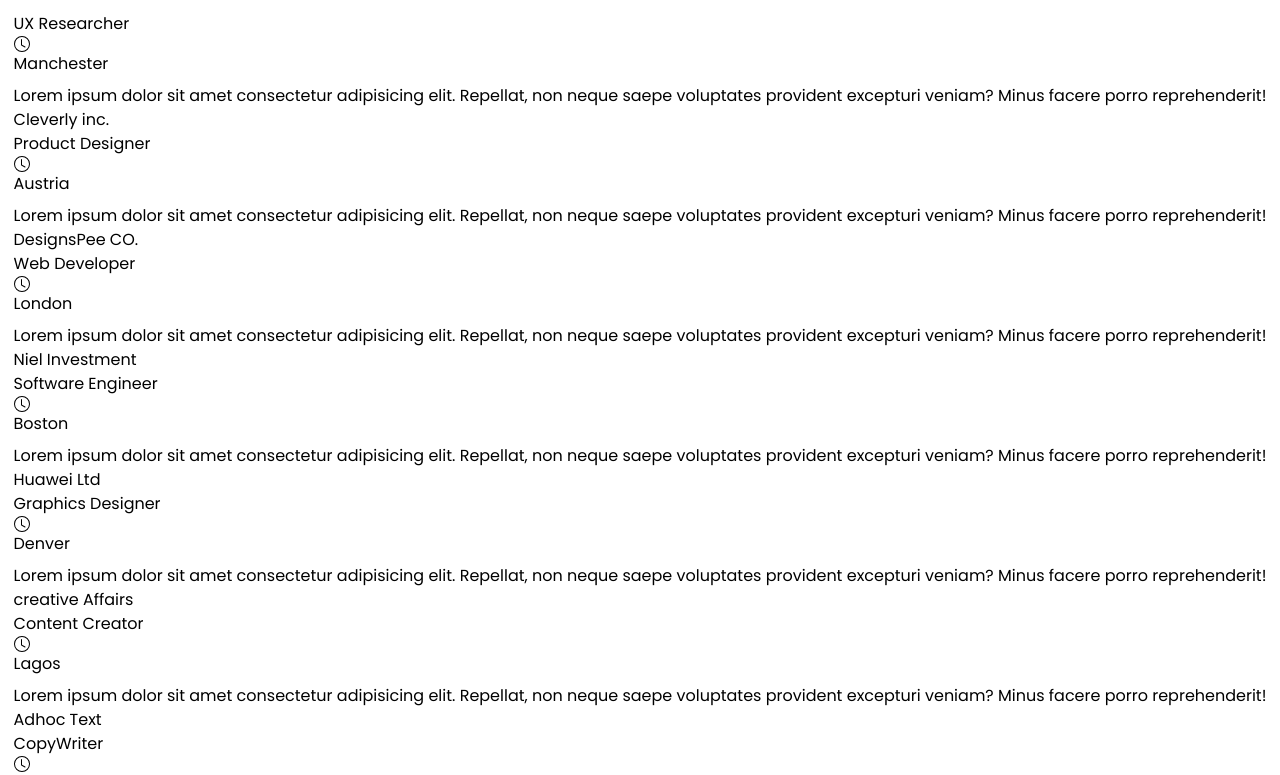
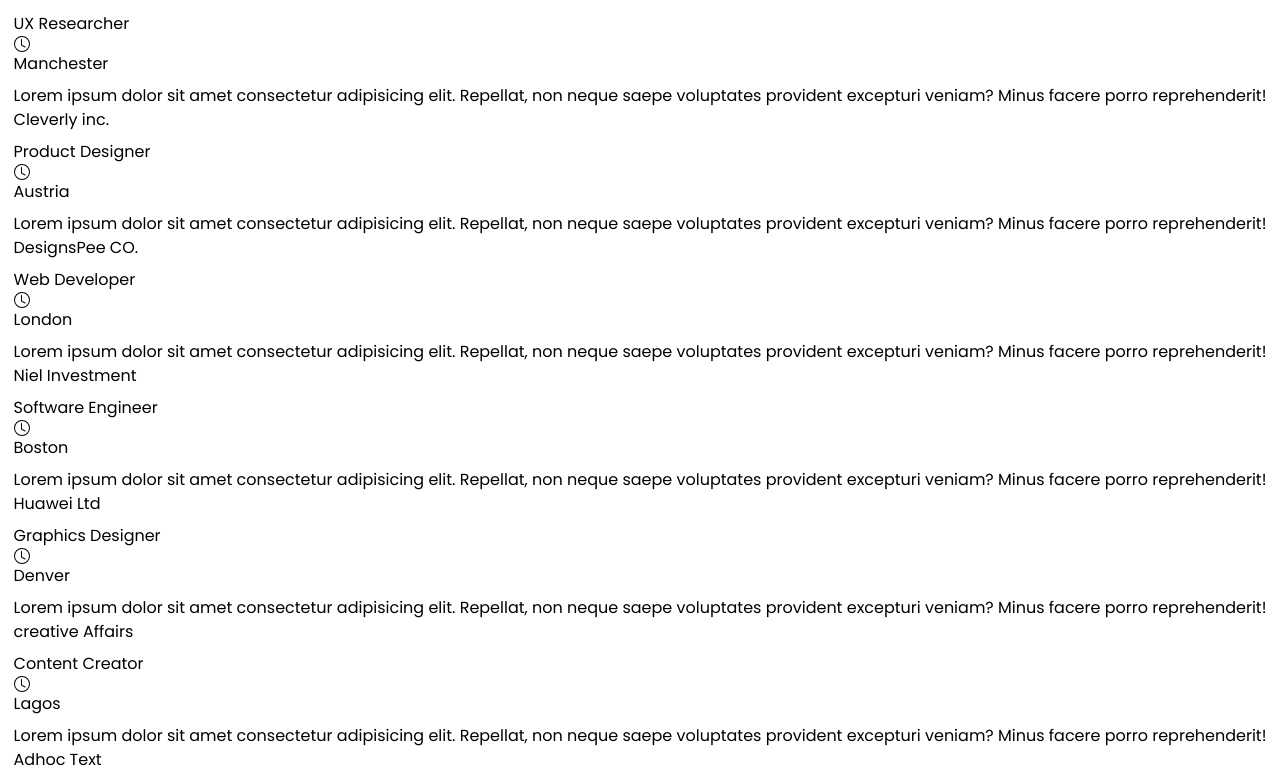
Before and after one commit to cleverAkanimoh/tailwind-learning-project, a React (Vite) app: page / in a window 1280 px wide. Shown: the top 775 px of the page. Built offline with nearby package versions, Linux system fonts and the light colour scheme.

Commit message:
modified availableWorks.jsx in Components

```diff
--- a/src/Components/availableWorks.jsx
+++ b/src/Components/availableWorks.jsx
@@ -1,7 +1,7 @@
 import { BsClock } from "react-icons/bs"
 export default function ({ works }) {
     return (
-        <article className="w-full p-3">
+        <article className="w-full p-3 grid gap-2">
             {
                 works.map(work => {
                     const { id, title, location, desc, companyName, url } = work;
```
